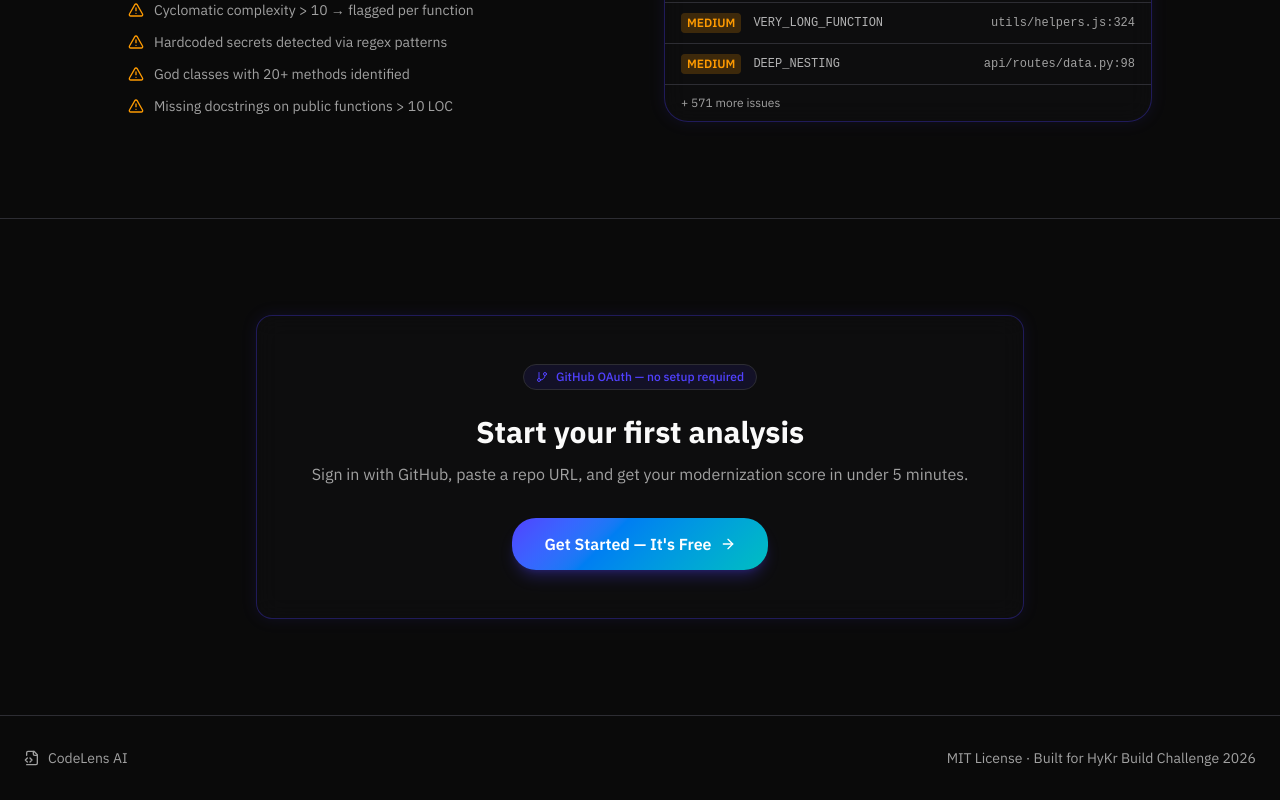
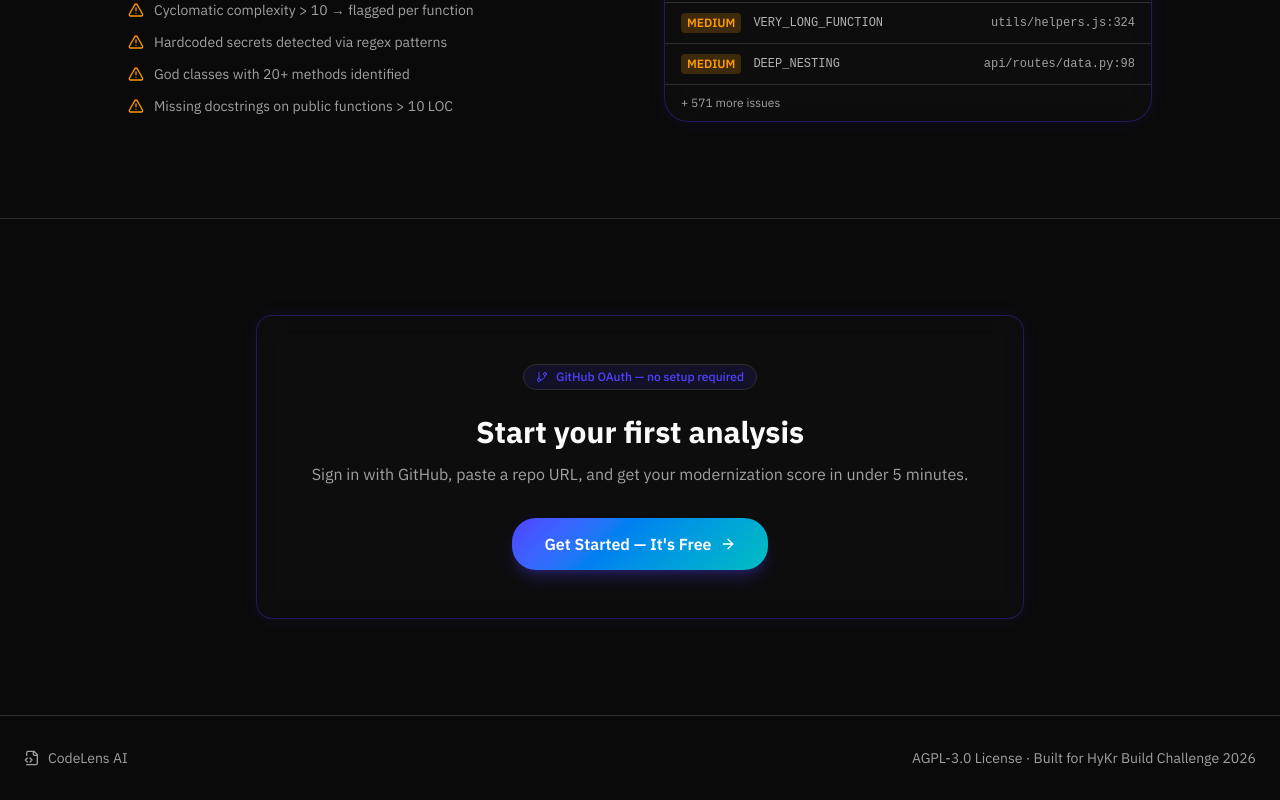
Before and after one commit to nilu-mukherjee/legacy-modernization-platform, a Next.js app in the folder frontend/: page / in a window 1280 px wide. Shown: the part 2521-3321 px from the top of the page. Built offline with nearby package versions, Linux system fonts and the light colour scheme; no server answers.

Commit message:
fix: correct license from MIT to AGPL-3.0 in footer and README

```diff
--- a/frontend/src/app/page.tsx
+++ b/frontend/src/app/page.tsx
@@ -416,7 +416,7 @@ export default async function LandingPage() {
             <span>CodeLens AI</span>
           </div>
           <div className="text-sm text-muted-foreground">
-            MIT License · Built for HyKr Build Challenge 2026
+            AGPL-3.0 License · Built for HyKr Build Challenge 2026
           </div>
         </div>
       </footer>
```
Also changed, not shown: 1 other file (tests, documents, lock files or other folders).
